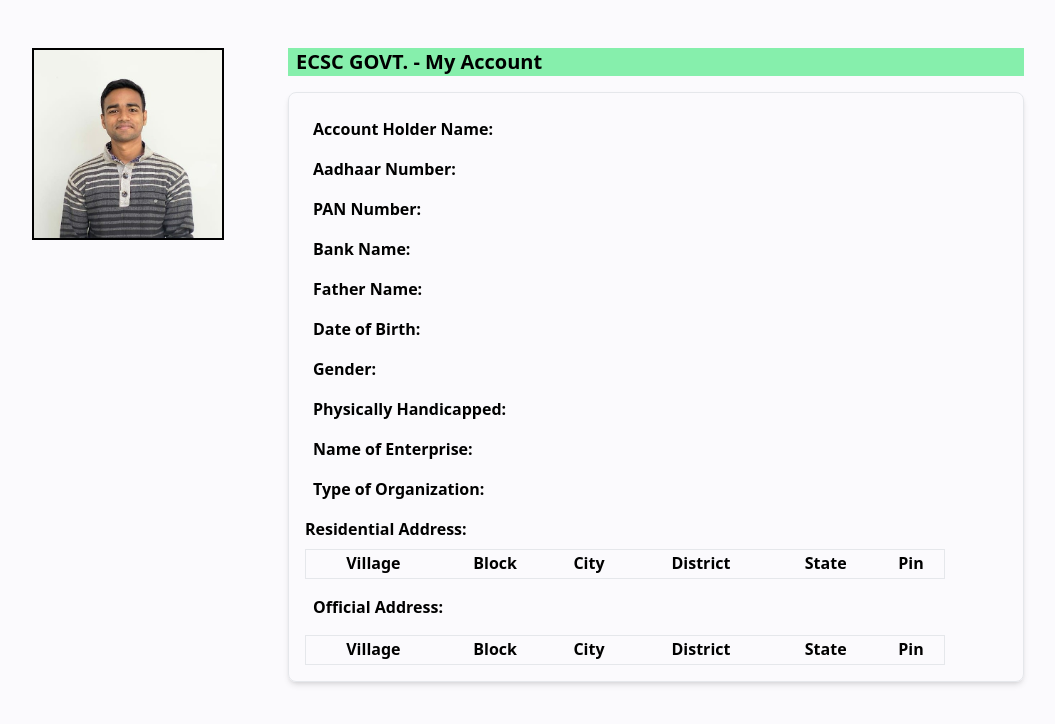
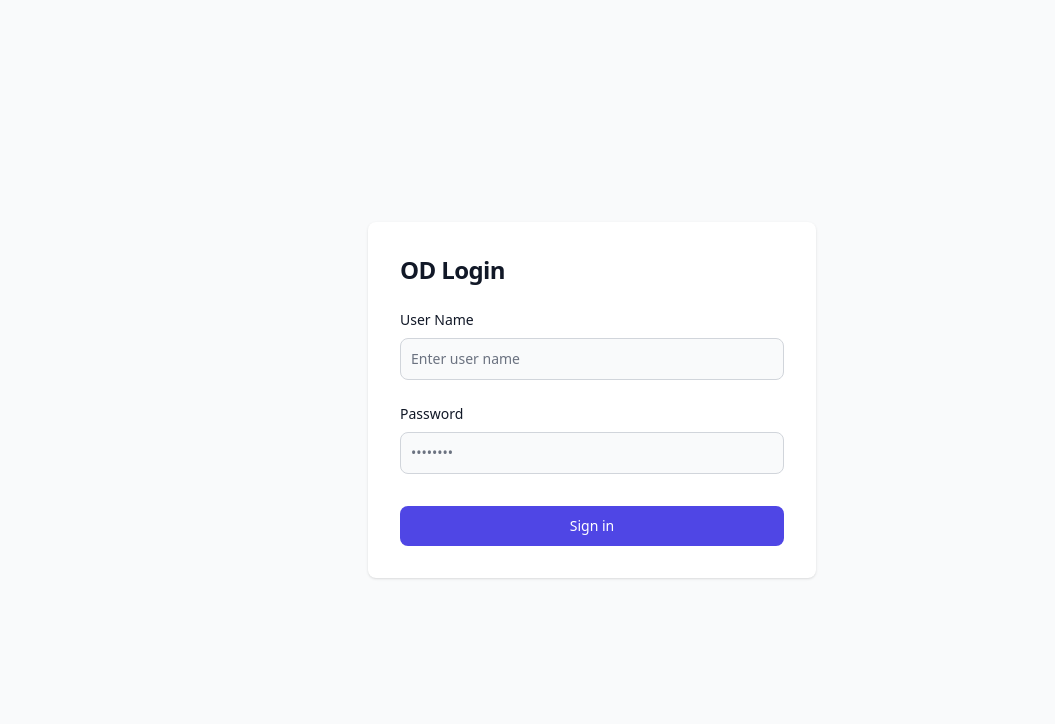
Before and after one commit to shivamvishwakarm/client_pannel, a Next.js app: page /od/dashboard in a window 1280 px wide. Shown: the top 724 px of the page, without its empty margins (48-1103 px from the left). Built offline with nearby package versions, Linux system fonts and the light colour scheme.

Commit message:
authentication work

```diff
--- a/context/AdminContext.js
+++ b/context/AdminContext.js
@@ -17,7 +17,7 @@ export function AdminProvider({ children }) {
 
 
   return (
-    <AdminContext.Provider value={{ admin, setAdmin, setLogin }}>
+    <AdminContext.Provider value={{ admin, setAdmin, login, setLogin }}>
       {children}
     </AdminContext.Provider>
   );
--- a/context/AuthContext.js
+++ b/context/AuthContext.js
@@ -17,7 +17,7 @@ export function AuthProvider({ children }) {
 
 
   return (
-    <AuthContext.Provider value={{ user, setUser, setLogin }}>
+    <AuthContext.Provider value={{ user, setUser, login, setLogin }}>
       {children}
     </AuthContext.Provider>
   );
--- a/pages/admin/admin-login.jsx
+++ b/pages/admin/admin-login.jsx
@@ -7,8 +7,7 @@ import { useAdmin } from '@/context/AdminContext';
 
 export const AdminLogin = () => {
 
-  // const { setUser, setLogin} = useAuth(); // setting user info and login status in authContext (context api)
-  const {setAdmin} = useAdmin(); // setting user info and login status in authContext (context api) }
+  const {setAdmin, login, setLogin} = useAdmin(); // setting user info and login status in authContext (context api) }
 
   const [userName, setUserName] = useState('');
   const [password, setPassword] = useState('');
@@ -29,6 +28,7 @@ export const AdminLogin = () => {
       setPassword('');
     } else {
       setAdmin("admin");
+      setLogin(true);
       router.push('/admin'); // redirect to dashboard
       // You can add your logic for setting user info and login status here
     }
--- a/pages/admin/agentList.js
+++ b/pages/admin/agentList.js
@@ -1,12 +1,14 @@
 import Layout from "@/components/Layout";
 import { useEffect, useState } from "react";
-import axios from "axios";
 import Link from "next/link"
 import agent from "./products/agent";
+import { useAdmin } from "@/context/AdminContext";
+import AdminLogin from "./admin-login";
 
 export default function AgentList() {
 
   const [agents, setAgents] = useState([]);
+  const {login } = useAdmin(); // get the login state from the context
 
   useEffect(() => {
     try {
@@ -43,6 +45,14 @@ export default function AgentList() {
       }
     }
   };
+
+
+
+  if(!login){ // if the user is not logged in, show the login page
+    return (
+      <AdminLogin/>
+    )
+  }
 
 
   return (
--- a/pages/admin/index.js
+++ b/pages/admin/index.js
@@ -1,9 +1,20 @@
 import Layout from "@/components/Layout";
-// import { useSession } from "next-auth/react";
-import Image from "next/image";
+import { useAdmin } from "@/context/AdminContext";
+import AdminLogin from "./admin-login";
+
 
 export default function Home() {
-  // const { data: session } = useSession();
+
+
+  const {login } = useAdmin();
+
+  if(!login){
+    return (
+      <AdminLogin/>
+    )
+  }
+
+
   return (
     <Layout>
       <div className="text-blue-900 flex justify-between">
--- a/pages/admin/memberLogin.js
+++ b/pages/admin/memberLogin.js
@@ -3,10 +3,15 @@ import Layout from "@/components/Layout";
 import { useEffect, useState } from "react";
 import Link from "next/link";
 import { useRouter } from "next/router";
+import { useAdmin } from "@/context/AdminContext"; // import the context
+import AdminLogin from "./admin-login"; // import the login page
+
 export default function MemberLogin() {
   const router = useRouter();
   const [members, setMembers] = useState([]);
   const [oneMember, setOneMember] = useState({});
+  const {login } = useAdmin(); // get the login state from the context
+
 
   const [showUpdateForm, setShowUpdateForm] = useState(false);
 
@@ -50,6 +55,13 @@ export default function MemberLogin() {
       }
     }
   };
+
+
+  if(!login){ // if the user is not logged in, show the login page
+    return (
+      <AdminLogin/>
+    )
+  }
 
   return (
     <Layout>
--- a/pages/admin/odLogin.js
+++ b/pages/admin/odLogin.js
@@ -1,10 +1,14 @@
 import Layout from "@/components/Layout";
 import { useEffect, useState } from "react";
 import Link from "next/link";
+import { useAdmin } from "@/context/AdminContext";
+import AdminLogin from "./admin-login";
 
 export default function OdLogin() {
 
   const [ods, setOds] = useState([]);
+  const {login } = useAdmin(); // get the login state from the context
+
 
   useEffect(() => {
     try {
@@ -42,6 +46,11 @@ export default function OdLogin() {
     }
   };
 
+  if(!login){ // if the user is not logged in, show the login page
+    return (
+      <AdminLogin/>
+    )
+  }
 
 
   return (
--- a/pages/od/dashboard.jsx
+++ b/pages/od/dashboard.jsx
@@ -2,20 +2,22 @@ import React from 'react'
 import { useState } from 'react';
 import Logo from '@/components/Logo';
 import Layout from '@/components/Layout';
-import { useAuth } from '../../context/AuthContext';
 import { router } from 'next/router';
 import Image from 'next/image';
+import { useAuth } from '@/context/AuthContext';
+import Od_login from './od-login';
 
 export const Dashboard = () => {
 
   const [showNav, setShowNav] = useState(false);
-  //   const { data: session } = useSession();
-  const { user, setLogin } = useAuth();
+
+  const { user, login, setLogin } = useAuth();
   const od_user = {...user};
   console.log('od_user:', od_user.role);
 
-  // if(!login) return router.push('/od/dashboard'); // redirect to dashboard
-
+  if(!login) {
+    return <Od_login />
+  }
 
   return (
     <Layout>
--- a/pages/od/myaccount.jsx
+++ b/pages/od/myaccount.jsx
@@ -2,13 +2,16 @@ import React from 'react'
 import { useState } from 'react';
 import Layout from '@/components/Layout';
 import { useAuth } from '../../context/AuthContext';
-
+import Od_login from './od-login';
 
 export const Myaccount = () => {
   const [showNav, setShowNav] = useState(false);
   const { user, login, logout } = useAuth();
   const od_user = {...user};
-  console.log('od_user_in_myaccount:', od_user);
+
+  if(!login) return (
+    <Od_login />
+  )
 
   return (
     <Layout>
--- a/pages/od/od-login.jsx
+++ b/pages/od/od-login.jsx
@@ -2,7 +2,7 @@ import React from 'react'
 import { router } from 'next/router';
 import { useState } from 'react';
 import { LoginForm } from '@/components/login';
-import { useAuth } from '../../context/AuthContext';
+import { useAuth } from '@/context/AuthContext';
 
 
 export const Od_login = () => {
--- a/pages/od/profile.jsx
+++ b/pages/od/profile.jsx
@@ -1,15 +1,19 @@
 import React from 'react'
 import { useState } from 'react';
 import Layout from '@/components/Layout';
-import { useAuth } from '../../context/AuthContext';
+import { useAuth } from '@/context/AuthContext';
 import Image from 'next/image';
-
+import Od_login from './od-login';
 
 export const Profile = () => {
   const [showNav, setShowNav] = useState(false);
   const { user, login, logout } = useAuth();
   const od_user = {...user};
   console.log('od_user_in_profile:', od_user);
+
+  if(!login) return (
+    <Od_login />
+  )
 
   return (
     <Layout>
```
Also changed, not shown: pages/od/index.js (+0 -7 lines).
